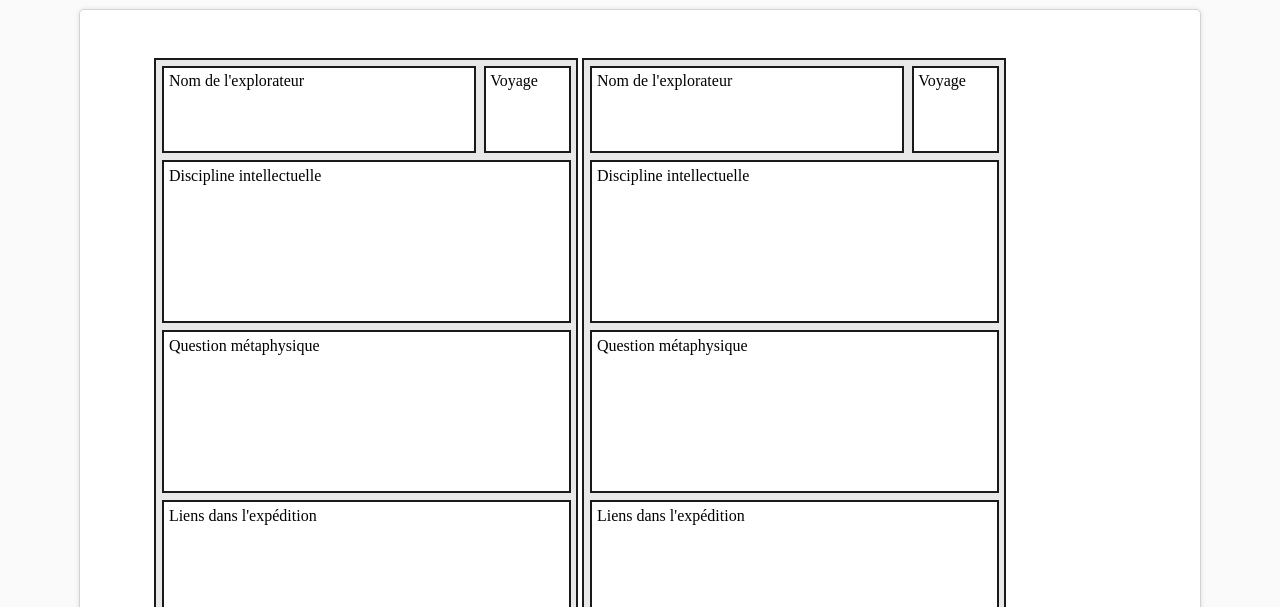
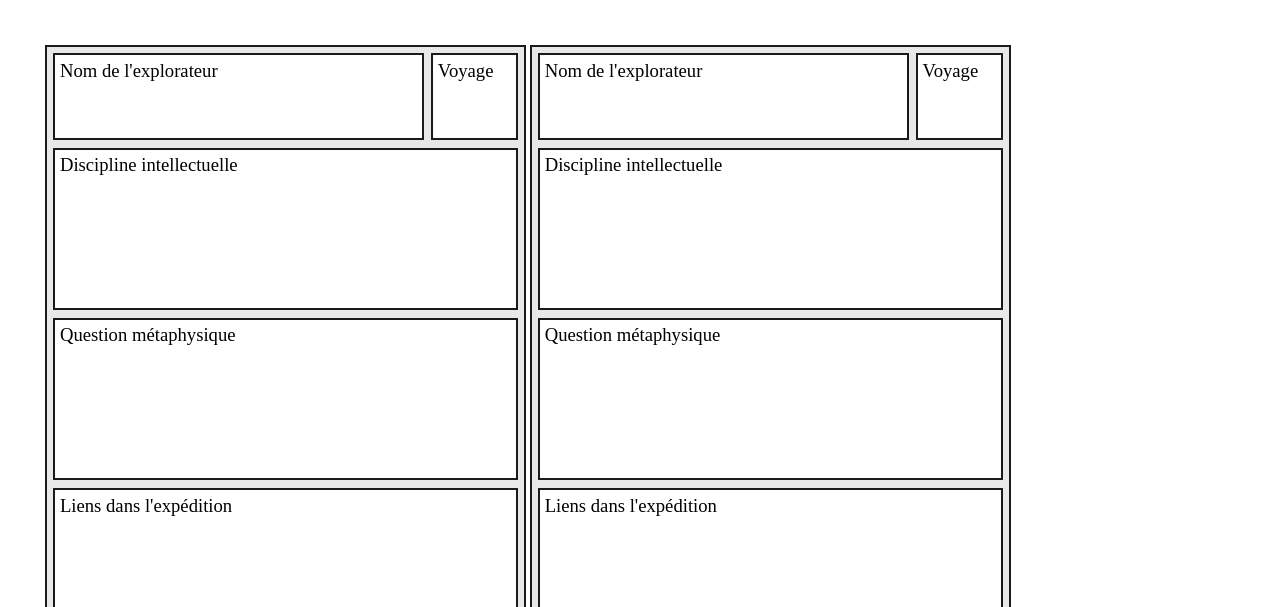
Before and after one commit to aloisdg/sphynx-sheets, a plain HTML site: page index.html in a window 1280 px wide. Shown: the top 607 px of the page. Drawn offline with Linux system fonts and the light colour scheme.

Commit message:
Fix margin

```diff
--- a/style.css
+++ b/style.css
@@ -1,34 +1,35 @@
 * {
     box-sizing: border-box;
+    margin: 0;
+    padding: 0;
 }
 body {
 
     width: 100%;
-    height: 100%;
-    margin: 0;
-    padding: 0;
-    background-color: #FAFAFA;
+    /*height: 100%;*/
+    /*background-color: #FAFAFA;*/
 }
 .page {
-    height: 210mm;
+    /*height: 210mm;*/
     min-width: 297mm;
-    padding: 10mm;
-    margin: 2.5mm auto;
-    border: 1px #D3D3D3 solid;
-    border-radius: 5px;
+    /*padding: 10mm;*/
+    /*margin: 2.5mm auto;*/
+    margin: 12mm;
+    /*border: 1px #D3D3D3 solid;*/
+    /*border-radius: 5px;*/
     background: white;
-    box-shadow: 0 0 5px rgba(0, 0, 0, 0.1);
+    /*box-shadow: 0 0 5px rgba(0, 0, 0, 0.1);*/
     display: table;
 }
 .subpage {
     width: 257mm;
-    height: 170mm;
-    vertical-align: middle;
-    margin: 2.5mm auto;
+    /*height: 170mm;*/
+    /*vertical-align: middle;*/
+    /*margin: 2.5mm auto;*/
 }
 @page {
     size: A4 landscape;
-    margin: 0;
+    /*margin: 0;*/
 }
 .sheet {
     display: inline-block;
@@ -36,13 +37,14 @@ body {
 }
 main {
     height: 182.2mm;
-    width: 112.2mm;
+    width: 127.2mm; /* 100 + 25 + 1.2 +1? */
     display: grid;
-    grid-template-columns: 85mm 25mm;
+    grid-template-columns: 100mm 25mm;
     grid-template-rows: 25mm 45mm 45mm 65mm;
     background: #e8e8e8;
     border: .6mm solid #1a1a1a;
     padding: .6mm;
+    font-size: 14pt;
 }
 section {
     margin: 1mm;
@@ -79,5 +81,5 @@ img {
     opacity: 0.15;
     bottom: -19.5mm;
     transform: scale(0.3, 0.3);
-    left: -67mm;
+    left: -51mm;
 }
```
Also changed, not shown: index.html (+0 -1 lines), 1 other file.
